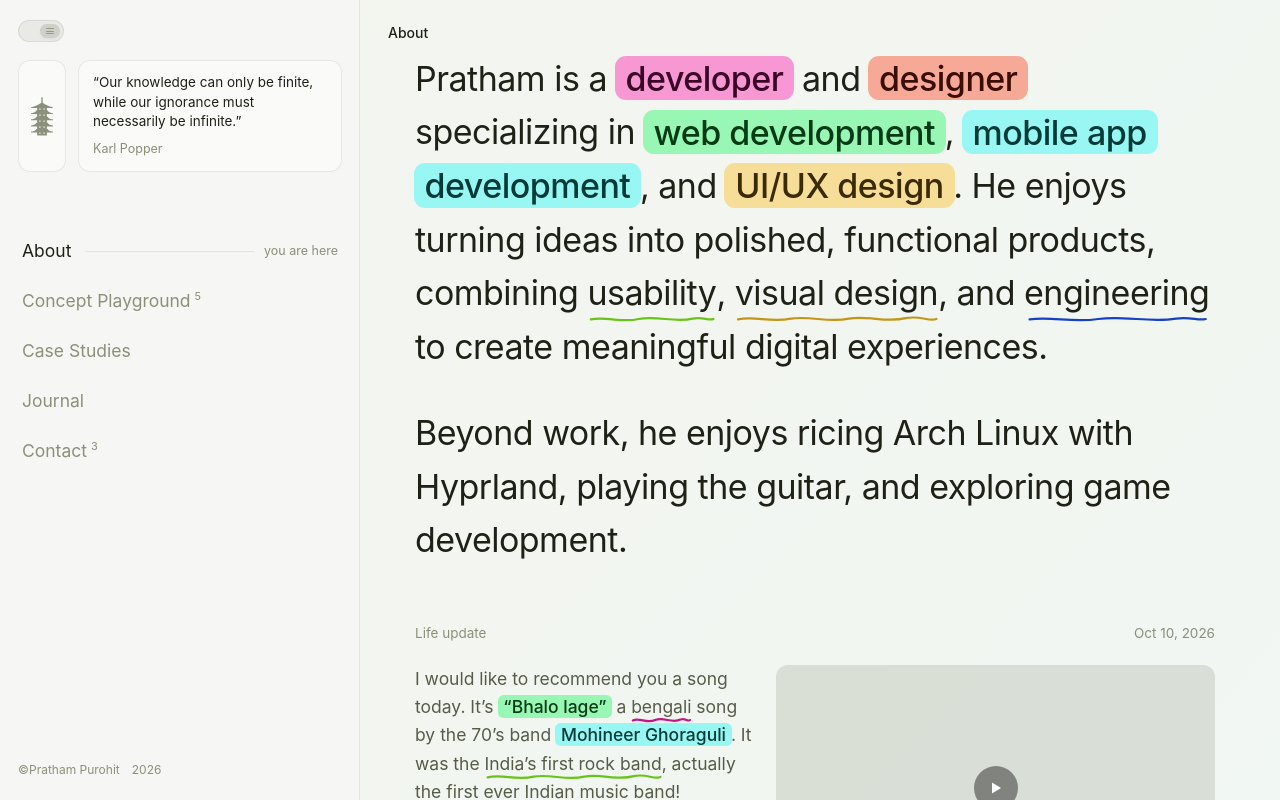
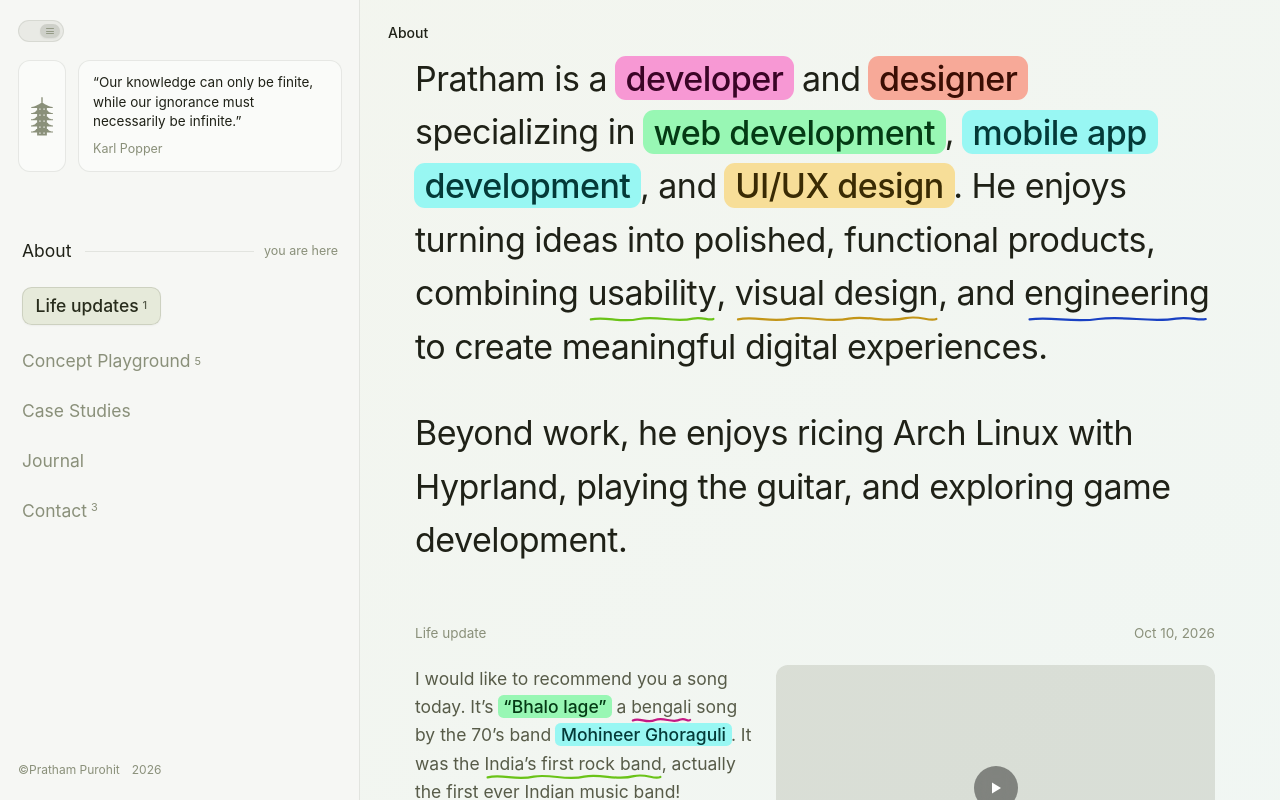
Before and after one commit to plutocrate/personal_site, a React (Vite) app: page / in a window 1280 px wide. Built offline with nearby package versions, Linux system fonts and the light colour scheme; a web font is replaced by a local one.

Commit message:
Add Life updates to main menu with algorithmic highlight badge and border

```diff
--- a/src/components/MobileTopBar.jsx
+++ b/src/components/MobileTopBar.jsx
@@ -50,7 +50,7 @@ export default function MobileTopBar({ open, onOpenChange }) {
     const parts = pathname.split('/').filter(Boolean);
     const id = parts[1];
     const index = Math.max(0, lifeUpdates.findIndex((x) => x.id === id));
-    trail = [{ label: 'About', to: '/' }, { label: 'Life updates' }];
+    trail = [{ label: 'Life updates' }];
     reelInfo = {
       index,
       items: lifeUpdates,
--- a/src/components/NavItem.jsx
+++ b/src/components/NavItem.jsx
@@ -1,17 +1,20 @@
 import { NavLink, useLocation } from 'react-router-dom';
 import { vibrate } from '../utils/haptics.js';
 
-export default function NavItem({ to, label, end, count }) {
+export default function NavItem({ to, label, end, count, isHighlighted }) {
   const { pathname } = useLocation();
-  const active = end ? pathname === to || pathname.startsWith('/life') : pathname.startsWith(to);
+  const active = end ? pathname === to : pathname.startsWith(to);
   return (
     <NavLink
       to={to}
       end={end}
-      className={`nav-item${active ? ' is-active' : ''}`}
+      className={`nav-item${active ? ' is-active' : ''}${isHighlighted ? ' is-highlighted' : ''}`}
       onClick={() => vibrate(10)}
     >
-      <span>{label}{count != null && <sup className="nav-count">{count}</sup>}</span>
+      <span className="nav-label-wrap">
+        <span className="nav-label-text">{label}</span>
+        {count != null && <sup className="nav-count">{count}</sup>}
+      </span>
       {active && <span className="nav-here"><i /><em>you are here</em></span>}
     </NavLink>
   );
--- a/src/components/Sidebar.jsx
+++ b/src/components/Sidebar.jsx
@@ -6,6 +6,7 @@ import QuoteBox from './QuoteBox.jsx';
 import NavItem from './NavItem.jsx';
 import ContactItem from './ContactItem.jsx';
 import { nav, caseStudies, journal, contacts, profile } from '../data/content.js';
+import { lifeUpdates } from '../data/lifeUpdates.js';
 import { sims } from '../playground/index.js';
 import { vibrate } from '../utils/haptics.js';
 
@@ -76,6 +77,7 @@ export default function Sidebar({ open, onOpenChange }) {
   };
 
   const getCount = (to) => {
+    if (to === '/life') return lifeUpdates.length || undefined;
     if (to === '/playground') return sims.length || undefined;
     if (to === '/case-studies') return caseStudies.length || undefined;
     if (to === '/journal') return journal.length || undefined;
--- a/src/data/content.jsx
+++ b/src/data/content.jsx
@@ -33,6 +33,7 @@ export const profile = {
  */
 export const nav = [
   { to: '/', label: 'About', end: true },
+  { to: '/life', label: 'Life updates', isHighlighted: true },
   { to: '/playground', label: 'Concept Playground' },
   { to: '/case-studies', label: 'Case Studies' },
   { to: '/journal', label: 'Journal' },
--- a/src/styles/global.css
+++ b/src/styles/global.css
@@ -233,6 +233,38 @@ a, button, [role='button'], [role='slider'], .life-card, .yt-hit { cursor: point
 .nav-here { flex: 1; display: flex; align-items: center; gap: 10px; min-width: 0; }
 .nav-here i { flex: 1; height: 1px; background: var(--line); }
 .nav-here em { font-style: normal; font-size: 12.5px; color: var(--ink-3); }
+
+/* Algorithmic highlight marker nav item with border */
+.nav-label-wrap {
+  display: inline-flex;
+  align-items: center;
+  transition: transform 0.16s ease, background 0.2s ease, border-color 0.2s ease;
+}
+.nav-item.is-highlighted .nav-label-wrap {
+  padding: 0.24em 0.72em;
+  border-radius: 0.55em;
+  background: var(--mark);
+  color: var(--mark-ink);
+  border: 1px solid var(--mark-border, rgba(40, 38, 28, 0.12));
+  font-weight: 500;
+  box-shadow: 0 1px 2px rgba(0, 0, 0, 0.04);
+}
+.nav-item.is-highlighted:hover .nav-label-wrap {
+  background: var(--surface);
+  border-color: var(--line);
+  color: var(--ink);
+  transform: translateY(-1px);
+  box-shadow: 0 2px 6px rgba(0, 0, 0, 0.07);
+}
+.nav-item.is-highlighted.is-active .nav-label-wrap {
+  color: var(--mark-ink);
+  border-color: var(--mark-border, rgba(40, 38, 28, 0.2));
+  font-weight: 550;
+}
+.nav-item.is-highlighted .nav-count {
+  color: var(--mark-ink);
+  opacity: 0.75;
+}
 .sidebar-bottom { margin-top: auto; min-height: 20px; }
 .copyright { color: var(--ink-3); font-size: 12px; white-space: nowrap; display: flex; gap: 12px; }
 
```
